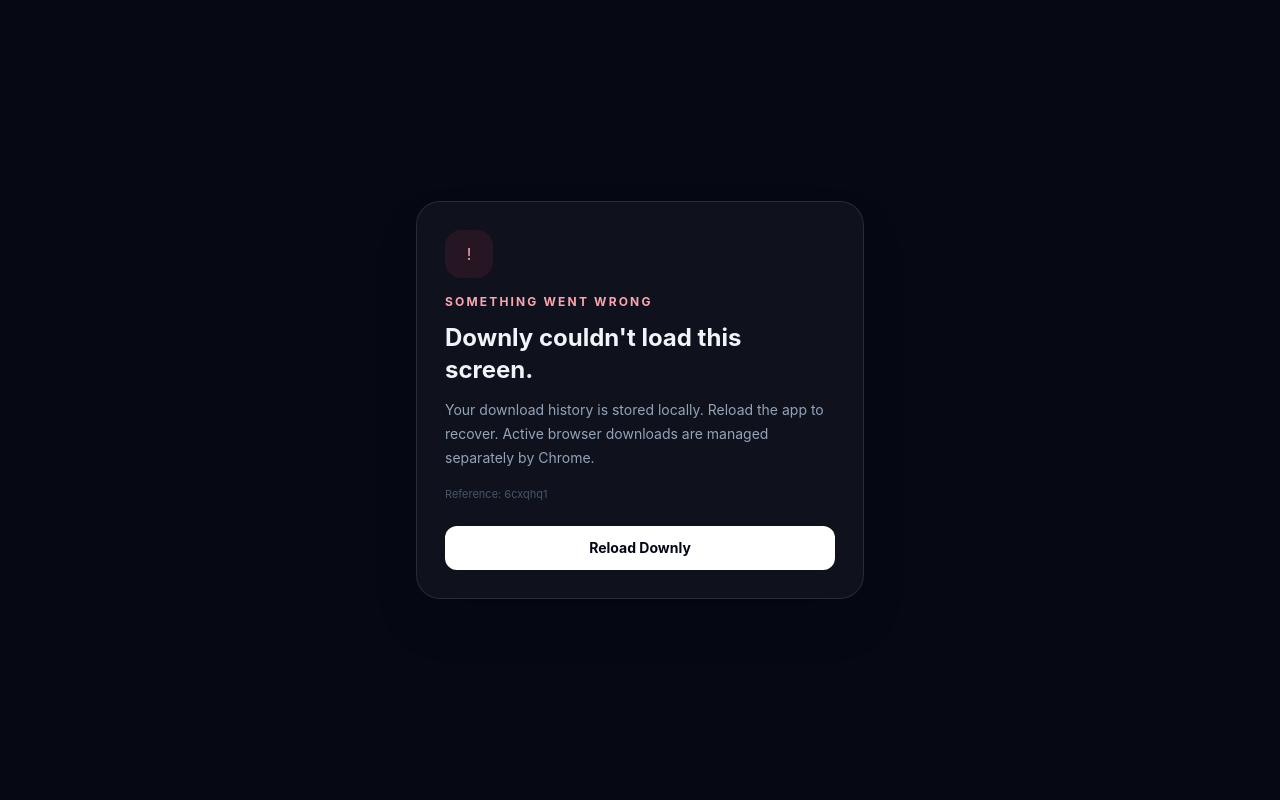
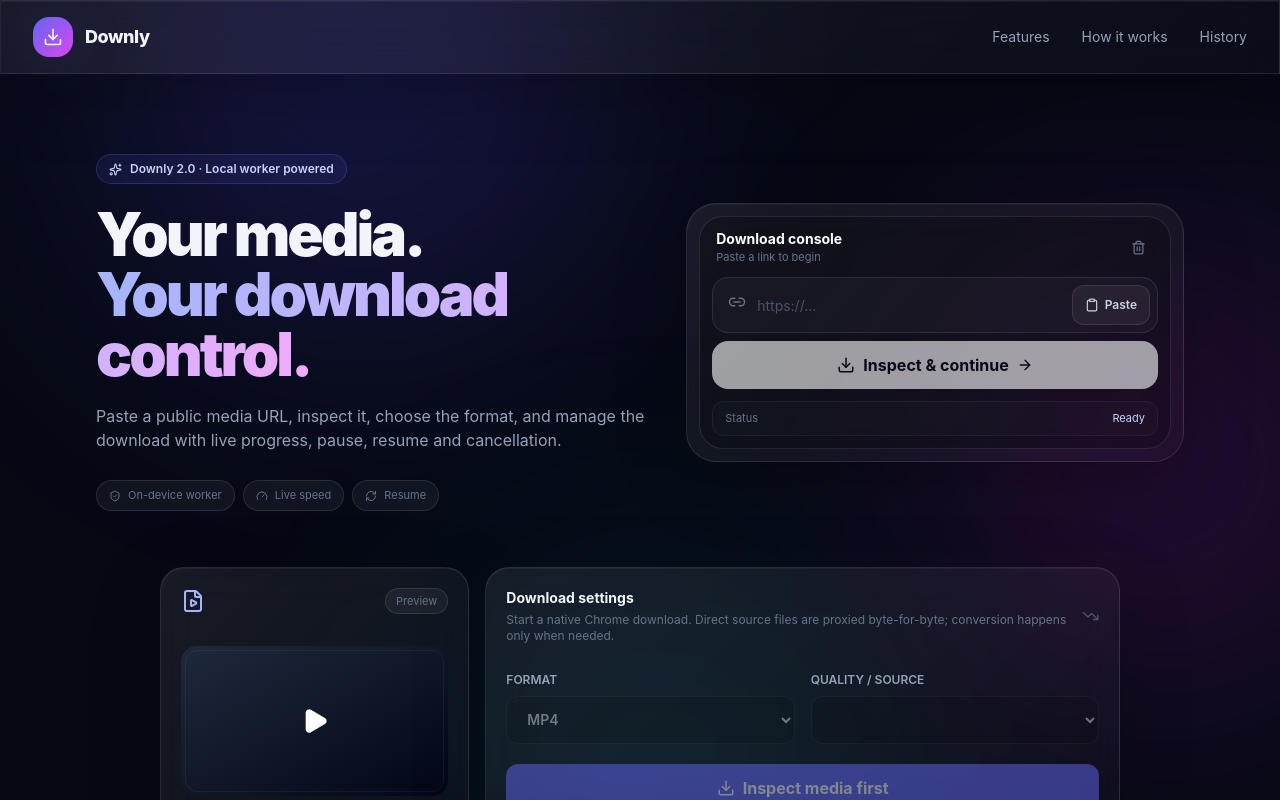
Before and after one commit to kalpesh8690/youtube-downloader, a React (Vite) app: page / in a window 1280 px wide. Shown: the top 800 px of the page. Built offline with nearby package versions, Linux system fonts and the light colour scheme.

Commit message:
fix: restore icon import and correct media fallback URLs

```diff
--- a/src/App.jsx
+++ b/src/App.jsx
@@ -2,7 +2,7 @@ import { useEffect, useRef, useState } from "react";
 import {
   AlertCircle, ArrowRight, Check, Clipboard, Download, FileVideo, Globe, History,
   Link2, Loader2, Menu, Play, RefreshCw, ShieldCheck, Sparkles,
-  TrendingDown, X, Zap, Trash2
+  TrendingDown, X, Zap, Trash2, Gauge
 } from "lucide-react";
 
 const outputModes = ["MP4", "MP3"];
@@ -251,6 +251,7 @@ export default function App() {
 
   const clearWorkspace = () => {
     inspectAbortRef.current?.abort();
+    setLoading(false);
     setUrl("");
     setInfo(null);
     setAvailableFormats([]);
@@ -348,7 +349,7 @@ export default function App() {
         const outputExt = needsMp3Conversion ? "mp3" : (ext || (media.type === "audio" ? "mp3" : "mp4"));
         const filename = ((info?.title || "downly-download").replace(/[\\/:*?"<>|]+/g, " ").trim().slice(0, 140) || "downly-download") + "." + outputExt;
         const href = "/api/ytdlp/stream?" + new URLSearchParams({
-          url: isDirect ? url.trim() : media.url,
+          url: isDirect && !needsMp3Conversion ? url.trim() : media.url,
           direct_url: isDirect && !needsMp3Conversion ? media.url : "",
           referer: url.trim(),
           format: "best",
@@ -468,7 +469,7 @@ export default function App() {
                   <span className={error ? "text-rose-300" : transferState==="browser" ? "text-emerald-300" : "text-indigo-200"}>{error ? "Action required" : transferState==="browser" ? "Sent to Chrome Downloads" : progressLabel}</span>
                 </div>
 
-                {loading && inspectState === "loading" && (
+                {inspectState === "loading" && (
                   <div className="mt-4 rounded-2xl border border-white/10 bg-black/20 p-3 text-left" role="status" aria-live="polite">
                     <div className="mb-2 flex items-center justify-between text-xs">
                       <span className="truncate pr-3 text-slate-400">{progressLabel}</span>
```
